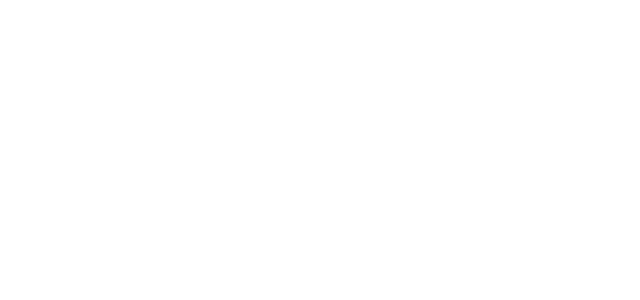
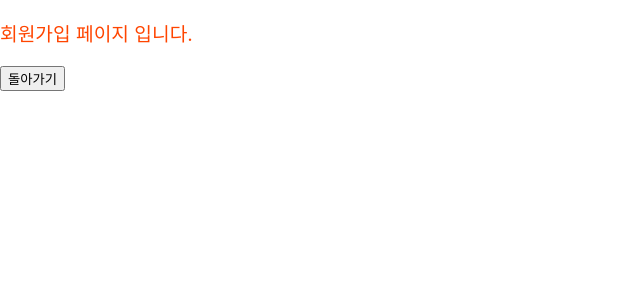
Before and after one commit to ansrlgur12/React-Practice, a React (Create React App) app: page /SignUp in a window 1280 px wide. Before the commit this address had no page. Shown: the top 300 px of the page, without its empty margins (0-640 px from the left). Built offline with nearby package versions, Linux system fonts and the light colour scheme.

Commit message:
회원가입 페이지 이동

```diff
--- a/src/App.js
+++ b/src/App.js
@@ -2,6 +2,7 @@
 import Login from './pages/Login';
 import Home from './pages/Home';
 import { BrowserRouter as Router, Route, Routes} from "react-router-dom";
+import SignUp from './pages/SignUp';
 
 const App = () => {
   return (
@@ -9,6 +10,7 @@
       <Routes>
         <Route path="/" element={<Home />} />
         <Route path="/Login" element={<Login />} />
+        <Route path="/SignUp" element={<SignUp />} />
       </Routes>
     </Router>
   );
--- a/src/pages/Login.jsx
+++ b/src/pages/Login.jsx
@@ -37,6 +37,7 @@
             <div><input type="password" placeholder="비밀번호를 입력하세요" onChange={onChangePwd}/></div>
             <div><button onClick={onClickLogin}>로그인</button></div>
             <button onClick={()=>nav("/")}>Home</button>
+            <button onClick={()=>nav("/SignUp")}>Sign up</button>
         </LoginContainer>
     )
 }
--- /dev/null
+++ b/src/pages/SignUp.jsx
@@ -0,0 +1,24 @@
+import React from "react";
+import { useNavigate } from "react-router-dom";
+import { styled } from "styled-components";
+
+const SignUpContainer = styled.div`
+    p{
+        font-size: 1.2em;
+        color: orangered;
+    }
+`;
+
+const SignUp = () => {
+
+    const nav = useNavigate();
+
+    return(
+        <SignUpContainer>
+        <p>회원가입 페이지 입니다.</p>
+        <button onClick={()=>nav("/Login")}>돌아가기</button>
+        </SignUpContainer>
+    )
+}
+
+export default SignUp;
```
